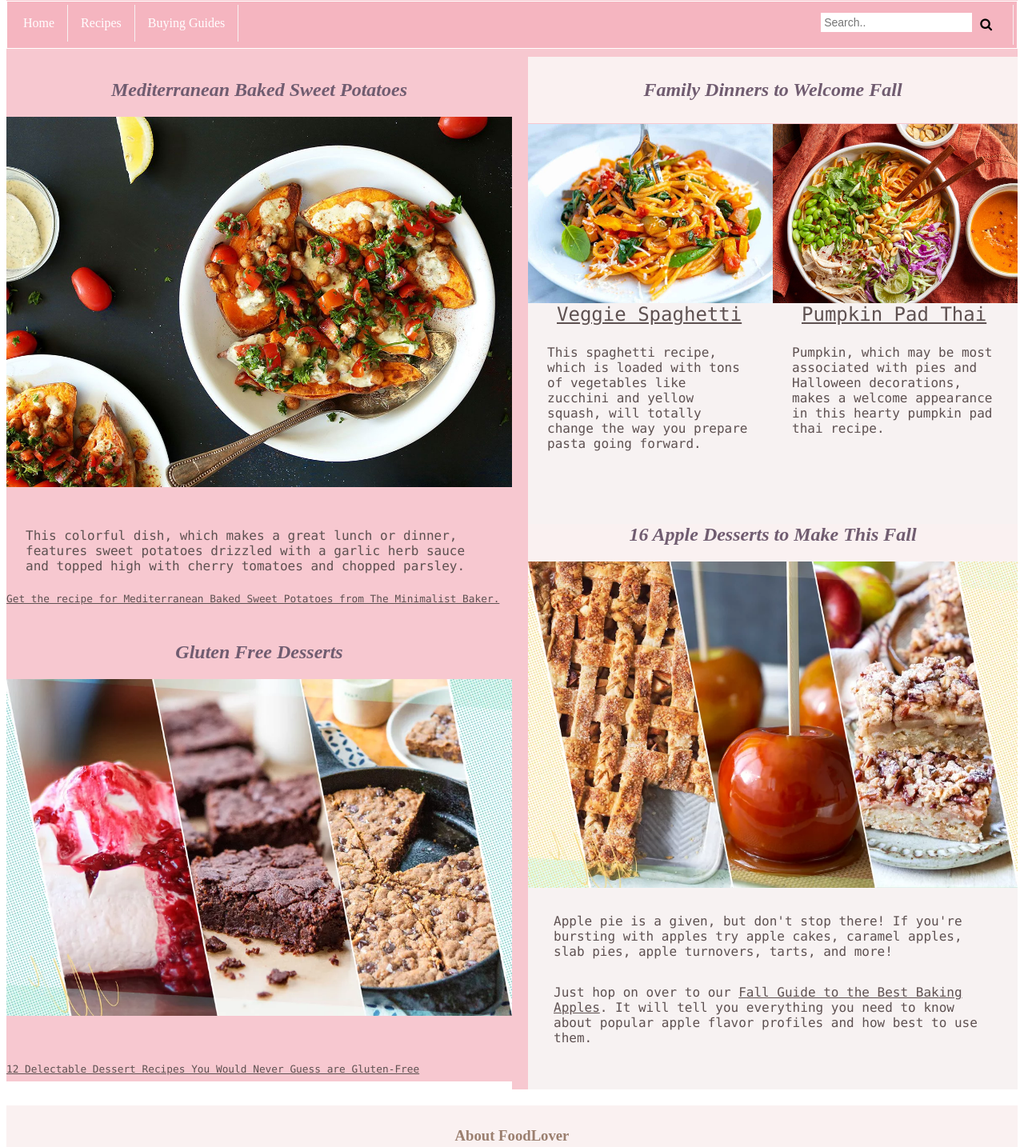
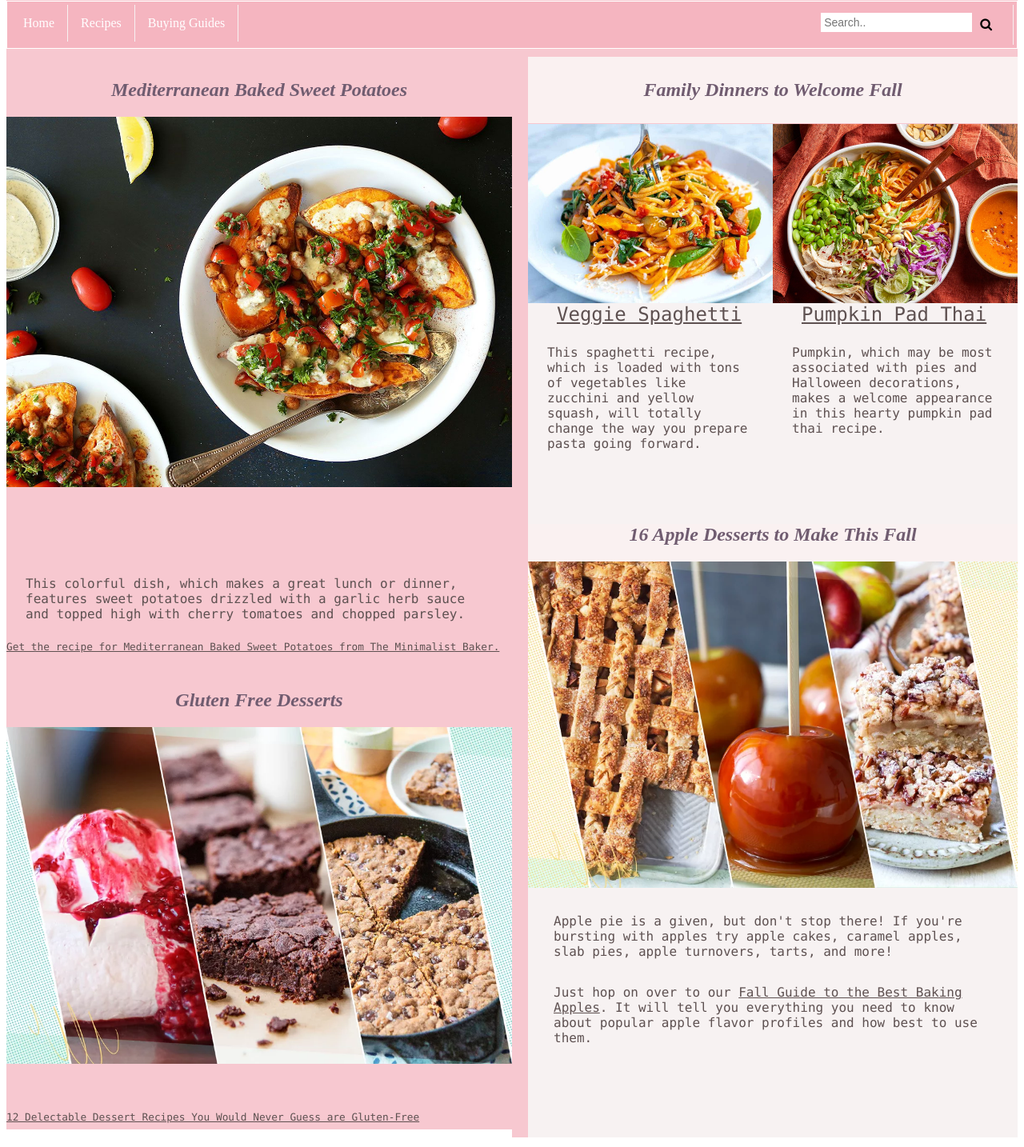
Before and after one commit to LFeitong/Website-cisc275, a plain HTML site: page index.html in a window 1280 px wide. Shown: the part 223-1657 px from the top of the page at 80% size. Drawn offline with Linux system fonts and the light colour scheme.

Commit message:
left longer

```diff
--- a/index.html
+++ b/index.html
@@ -37,7 +37,7 @@
         <div class="leftcolumn">
           <div class="card">
             <h2>Mediterranean Baked Sweet Potatoes</h2>
-            <div class="foodimg" style="height:490px;"><image src="baked-potatoes.jpeg" style="width:100%"/></div>
+            <div class="foodimg" style="height:550px;"><image src="baked-potatoes.jpeg" style="width:100%"/></div>
             <p>This colorful dish, which makes a great lunch or dinner, features sweet potatoes drizzled with a garlic herb sauce and topped high with cherry tomatoes and chopped parsley. </p>
             <a href="https://minimalistbaker.com/mediterranean-baked-sweet-potatoes/">Get the recipe for Mediterranean Baked Sweet Potatoes from The Minimalist Baker.</a>
           </div>
@@ -64,7 +64,7 @@
           <div class="card">
 
             <h2>16 Apple Desserts to Make This Fall</h2>
-            <dd class="bottomimg" style="height:660px;"><img src="apple.webp" style="width:100%" />
+            <dd class="bottomimg" style="height:720px;"><img src="apple.webp" style="width:100%" />
                 <p>Apple pie is a given, but don't stop there! If you're bursting with apples try apple cakes, caramel apples, slab pies, apple turnovers, tarts, and more!
                 </p>
                 <p>
--- a/style.css
+++ b/style.css
@@ -173,6 +173,7 @@
     color:rgb(94, 81, 81);
     font-size: 1em;
     margin: 1.5em;
+
     font-family: "Monaco","Lucida Console", "Courier New", monospace;
 }
 
```
